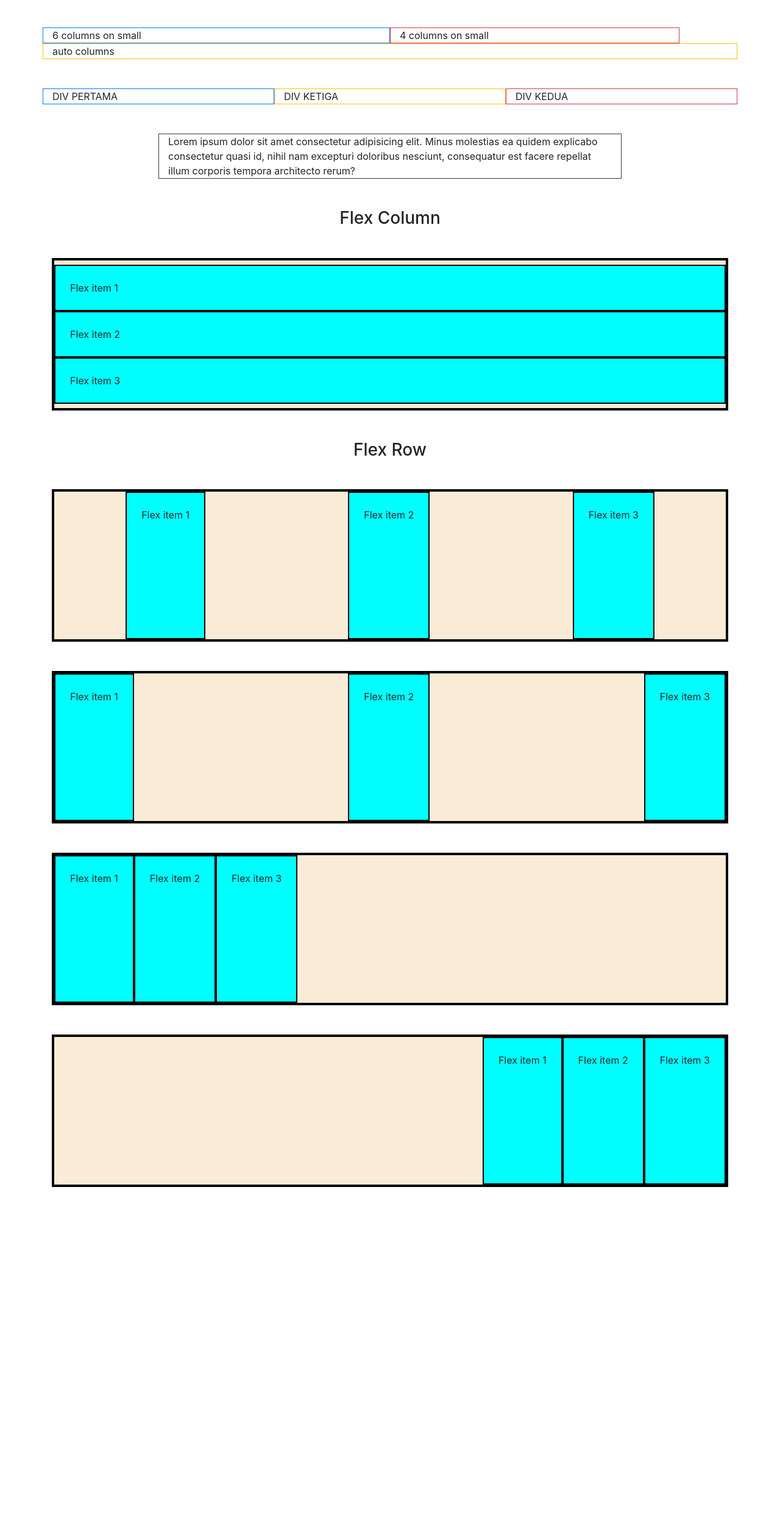
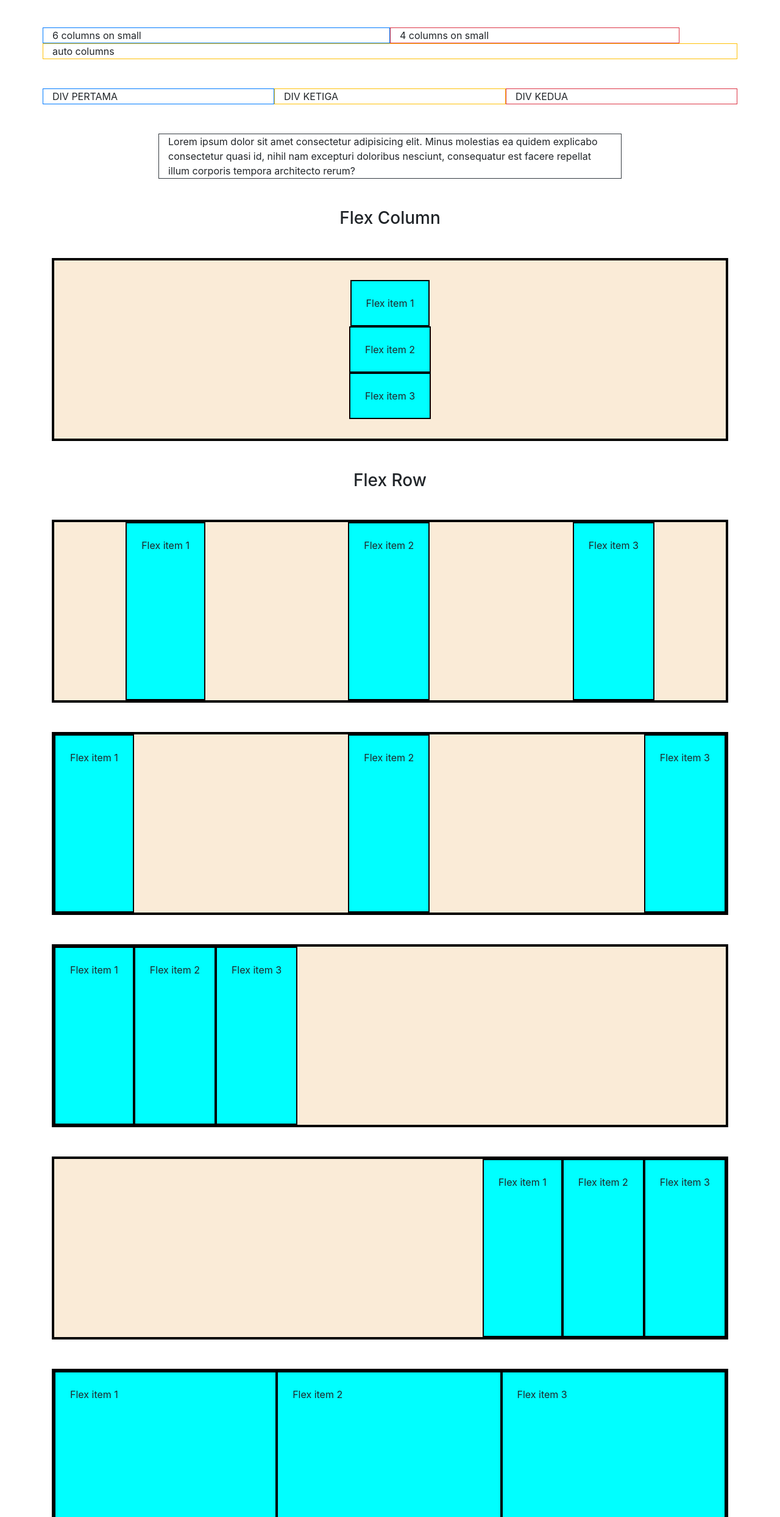
Before and after one commit to ricoantonio/JC10-Bootstrap, a plain HTML site: page gridflex.html in a window 1280 px wide. Shown: the part 313-2800 px from the top of the page at 61% size. Drawn offline with nearby package versions, Linux system fonts and the light colour scheme.

Commit message:
flex-grow

```diff
--- a/gridflex.html
+++ b/gridflex.html
@@ -65,7 +65,7 @@
         <!-- flex-row  main horizontal justify-content-center -->
         <!-- flex-column main vertical align-item-center -->
         <h3 class="text-center my-3">Flex Column</h3>
-        <div class="d-flex flex-column justify-content-center my-5 container-flex">
+        <div class="d-flex flex-column justify-content-center align-items-center my-5 container-flex">
             <div class="p-4 item-h1">Flex item 1</div>
             <div class="p-4 item-h1">Flex item 2</div>
             <div class="p-4 item-h1">Flex item 3</div>
@@ -91,7 +91,14 @@
             <div class="p-4 item-h1">Flex item 2</div>
             <div class="p-4 item-h1">Flex item 3</div>
         </div>
-
+        <!-- flex-grow-0 akan memiliki lebar secukupnya saja-->
+        <!-- flex-grow-1 akan mengambil sisa lebar yang tersedia-->
+        <!-- jika teradapat lebih dari 1 flex-grow-1, sisa space akan dibagi sama rata-->
+        <div class="d-flex flex-row mt-5 container-flex">
+            <div class="p-4 item-h1 flex-grow-1">Flex item 1</div>
+            <div class="p-4 item-h1 flex-grow-1">Flex item 2</div>
+            <div class="p-4 item-h1 flex-grow-1">Flex item 3</div>
+        </div>
 
 
 
--- a/style.css
+++ b/style.css
@@ -19,5 +19,5 @@
 .container-flex{
     border: 4px solid black;
     background-color:antiquewhite;
-    height: 250px;
+    height: 300px;
 }
```
